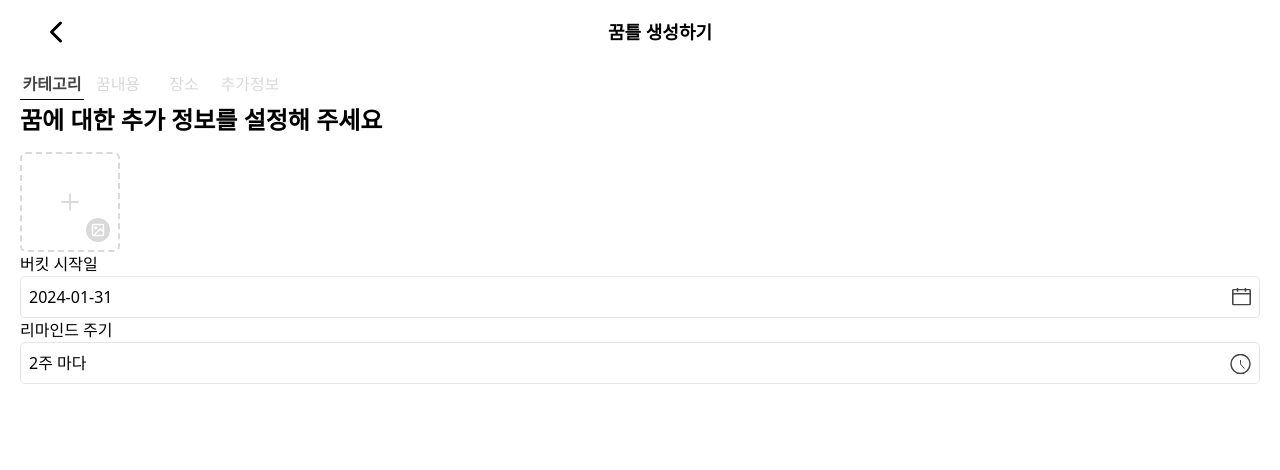
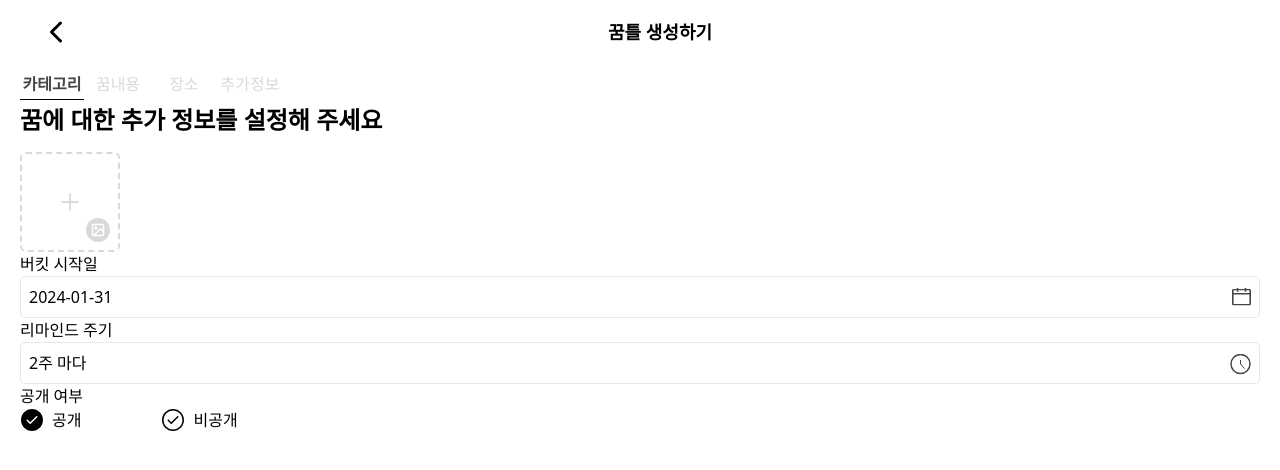
Before and after one commit to ggumms/ggumtle, a React (Vite) app in the folder frontend/: page /bucket/write/additional in a window 1280 px wide. Shown: the top 470 px of the page. Built offline with nearby package versions, Linux system fonts and the light colour scheme.

Commit message:
[FE] Feat #69: 버킷 생성 페이지에 비공개 여부 컴포넌트 추가
Change-Id: I4d17504ebc8ca1f16629eef3b07eac03f9a12723

```diff
--- a/frontend/src/pages/Bucket/AddBucket/AdditionalInfo/AdditionalInfo.tsx
+++ b/frontend/src/pages/Bucket/AddBucket/AdditionalInfo/AdditionalInfo.tsx
@@ -2,6 +2,7 @@ import PageDescription from '../../../../components/PageDescription'
 import BucketImage from './component/BucketImage'
 import StartDate from './component/StartDate'
 import RemindPeriod from './component/RemindPeriod'
+import Private from './component/Private'
 
 const AdditionalInfo = () => {
 	return (
@@ -13,6 +14,7 @@ const AdditionalInfo = () => {
 				<BucketImage />
 				<StartDate />
 				<RemindPeriod />
+				<Private />
 			</fieldset>
 		</section>
 	)
--- /dev/null
+++ b/frontend/src/pages/Bucket/AddBucket/AdditionalInfo/component/Private.tsx
@@ -0,0 +1,44 @@
+import { useState } from 'react'
+import { GoCheckCircleFill } from 'react-icons/go'
+import { GoCheckCircle } from 'react-icons/go'
+
+const Private = () => {
+	const [isPrivate, setIsPrivate] = useState(false)
+
+	const handleClickRadio = () => {
+		setIsPrivate((prev) => !prev)
+	}
+	return (
+		<div>
+			<p>공개 여부</p>
+			<fieldset className="flex gap-20">
+				<label htmlFor="public" className="flex items-center gap-2">
+					{isPrivate ? <GoCheckCircle size={24} /> : <GoCheckCircleFill size={24} />}
+					<input
+						type="radio"
+						name="is-private"
+						id="public"
+						checked={!isPrivate}
+						onChange={handleClickRadio}
+						className="hidden"
+					/>
+					<p>공개</p>
+				</label>
+				<label htmlFor="private" className="flex items-center gap-2">
+					{isPrivate ? <GoCheckCircleFill size={24} /> : <GoCheckCircle size={24} />}
+					<input
+						type="radio"
+						name="is-private"
+						id="private"
+						checked={isPrivate}
+						onChange={handleClickRadio}
+						className="hidden"
+					/>
+					<p>비공개</p>
+				</label>
+			</fieldset>
+		</div>
+	)
+}
+
+export default Private
```
Also changed, not shown: 1 other file (tests, documents, lock files or other folders).
